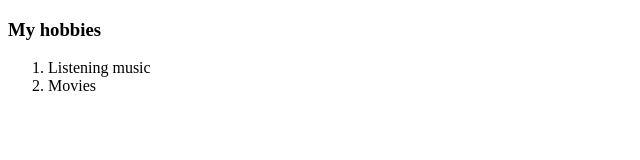
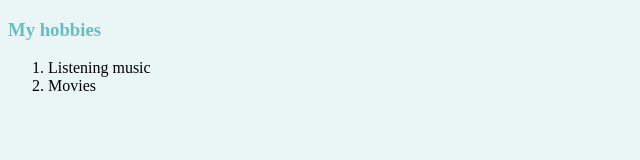
Before and after one commit to Sv200/cv, a plain HTML site: page hobbies.html in a window 1280 px wide. Shown: the whole page, without its empty margins (0-640 px from the left). Drawn offline with Linux system fonts and the light colour scheme.

Commit message:
Update hobbies.html

```diff
--- a/hobbies.html
+++ b/hobbies.html
@@ -4,6 +4,7 @@
     <meta charset="UTF-8">
     <meta name="viewport" content="width=device-width, initial-scale=1.0">
     <title>My hobbies </title>
+     <link rel="stylesheet" href="css_style.css">
 </head>
 <body>
     <h3>My hobbies</h3>
```
